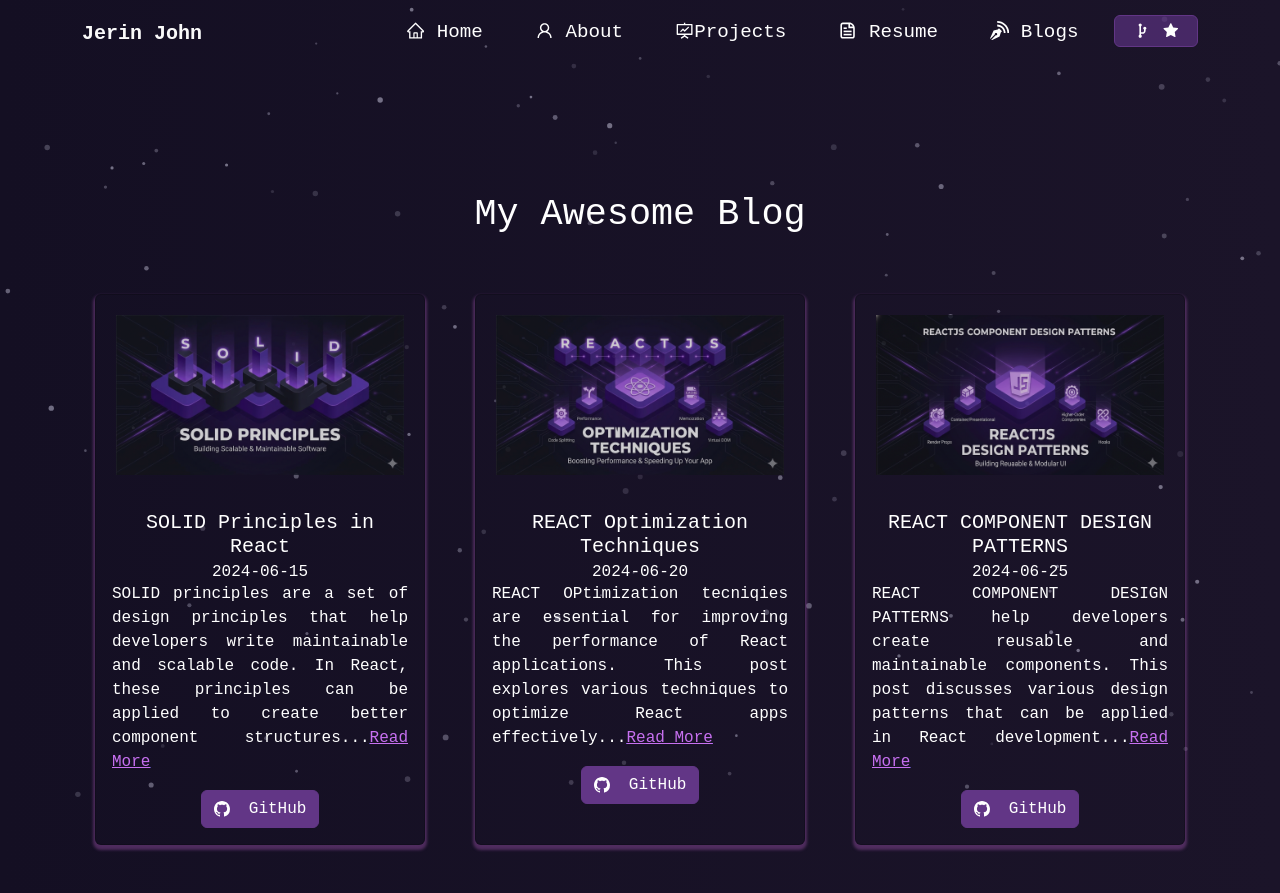
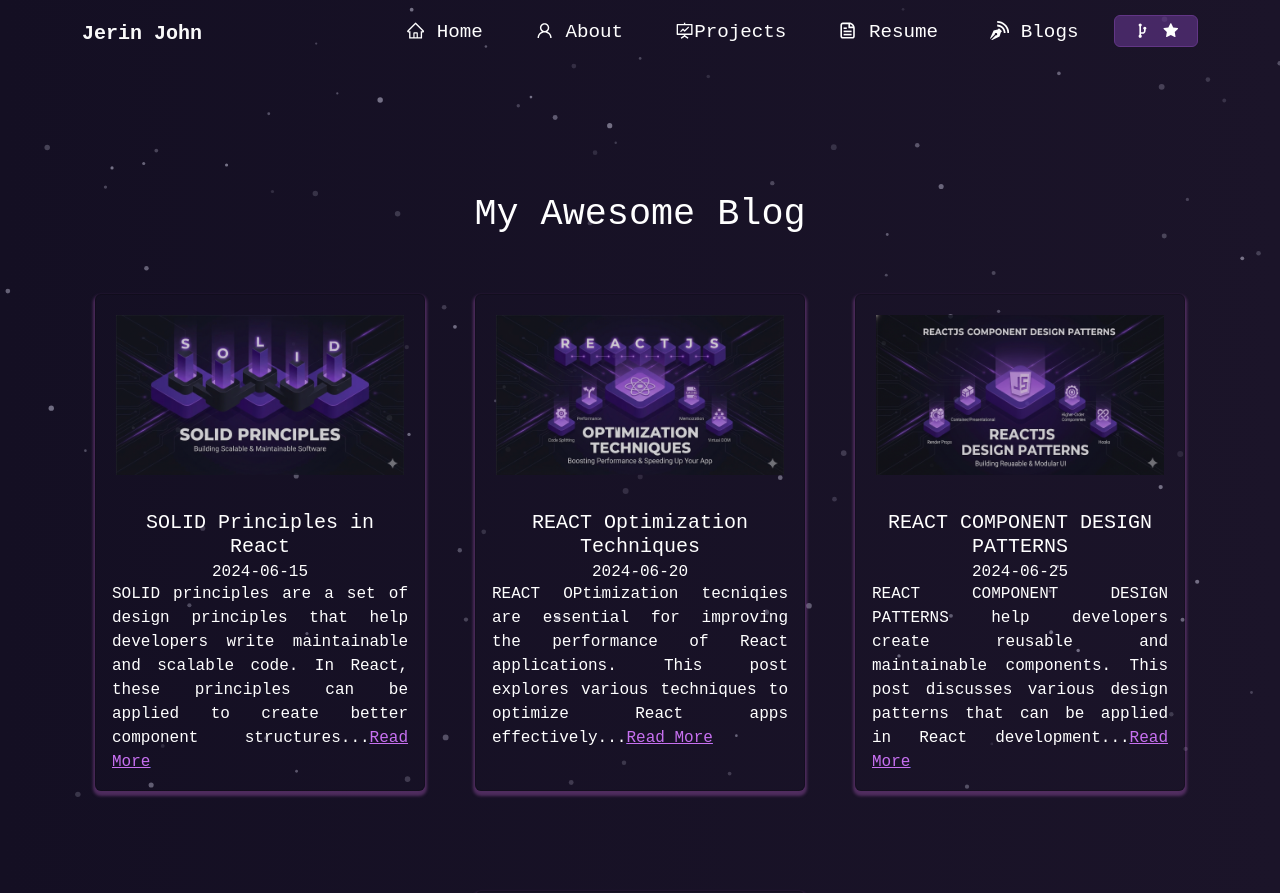
Before and after one commit to jerin/MyPortfolio, a React (Vite) app: page /blogs in a window 1280 px wide. Shown: the top 893 px of the page. Built offline with nearby package versions, Linux system fonts and the light colour scheme; a web font is replaced by a local one.

Commit message:
removed github button from blogs

```diff
--- a/src/Components/Blogs/BlogsItem.jsx
+++ b/src/Components/Blogs/BlogsItem.jsx
@@ -19,10 +19,7 @@ function BlogsItem(props) {
             <Link to={`/blogs/${props.blog.id}`} className="purple">Read More</Link>
           </Card.Link>
         </Card.Text>
-        <Button variant="primary" href={"#"} target="_blank">
-          <BsGithub /> &nbsp;
-          {"GitHub"}
-        </Button>
+
       </Card.Body>
     </Card>
   );
```
